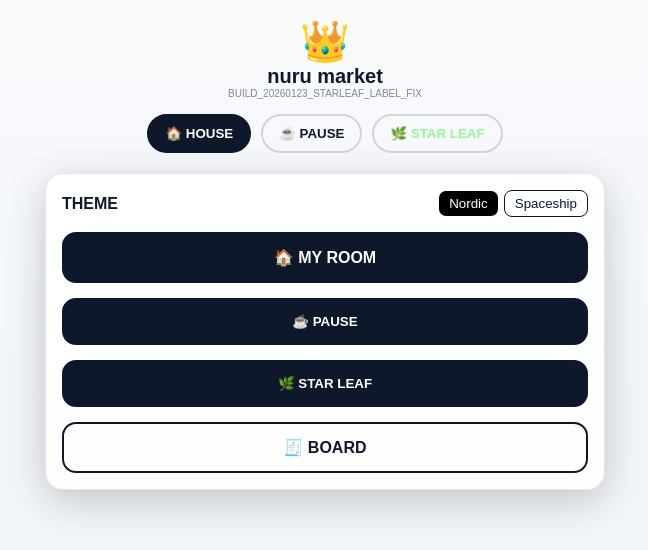
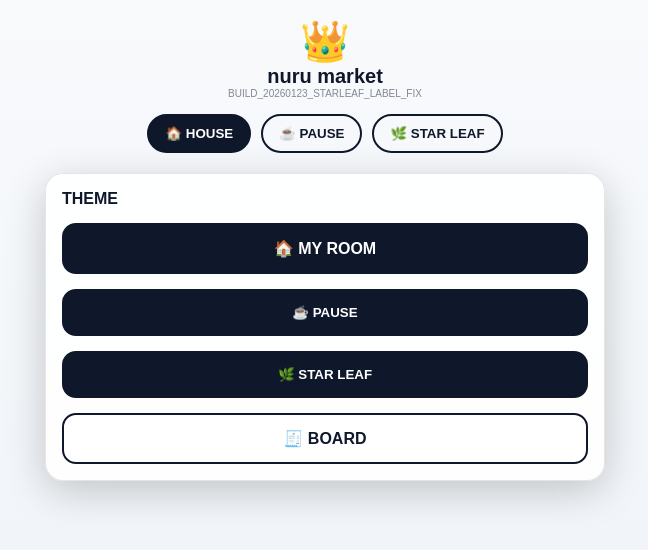
Before and after one commit to kan0601g-maker/pause-pwa, a Next.js app: page / in a window 1280 px wide. Shown: the top 550 px of the page, without its empty margins (315-963 px from the left). Built offline with nearby package versions, Linux system fonts and the light colour scheme.

Commit message:
Update page.js

```diff
--- a/app/page.js
+++ b/app/page.js
@@ -6,128 +6,41 @@ import { useMemo, useRef, useState } from "react";
 export default function Page() {
   const BUILD_TAG = "BUILD_20260123_STARLEAF_LABEL_FIX";
 
-  // 画面キー：HOUSE / PAUSE / STARLEAF
   const [screen, setScreen] = useState("HOUSE");
   const [houseTheme, setHouseTheme] = useState("Nordic");
 
-  // STAR LEAF 演出：idle -> opening -> scanning -> ready
   const [starleafPhase, setStarleafPhase] = useState("idle");
   const [crawlKey, setCrawlKey] = useState(0);
 
   const tOpenRef = useRef(null);
   const tReadyRef = useRef(null);
 
-  // 音（WebAudio）
-  const audioCtxRef = useRef(null);
-  const playingRef = useRef(false);
-
-  const OPENING_MS = 9500; // 8〜12秒帯
-  const SCANNING_MS = 2000;
-
-  const openingLines = [
-    "遠い遠い、静かな海の底。",
-    "光の届かない場所で、芽吹きは始まった。",
-    "",
-    "STAR LEAF —— それは“語り”が育つ森。",
-    "言葉が、潮のように満ち引きする場所。",
-    "",
-    "あなたは今、入口に立っている。",
-    "始めるのは、いつでもいい。",
-  ];
-
   const clearStarleafTimers = () => {
-    if (tOpenRef.current) {
-      clearTimeout(tOpenRef.current);
+    if (tOpenRef.current) clearTimeout(tOpenRef.current);
+    if (tReadyRef.current) clearTimeout(tReadyRef.current);
     tOpenRef.current = null;
-    }
-    if (tReadyRef.current) {
-      clearTimeout(tReadyRef.current);
     tReadyRef.current = null;
-    }
   };
 
-  const stopTheme = () => {
-    try {
-      playingRef.current = false;
-      const ctx = audioCtxRef.current;
-      if (ctx && ctx.state === "running") ctx.suspend();
-    } catch {}
-  };
-
-  const playTheme = () => {
-    try {
-      if (playingRef.current) return;
-      const AudioContext = window.AudioContext || window.webkitAudioContext;
-      const ctx = audioCtxRef.current || new AudioContext();
-      audioCtxRef.current = ctx;
-      if (ctx.state === "suspended") ctx.resume();
-      playingRef.current = true;
-
-      const master = ctx.createGain();
-      master.gain.value = 0.06;
-      master.connect(ctx.destination);
-
-      const startAt = ctx.currentTime + 0.02;
-
-      const makeTone = (freq, t, dur, type = "sine", gain = 0.9) => {
-        const o = ctx.createOscillator();
-        const g = ctx.createGain();
-        o.type = type;
-        o.frequency.setValueAtTime(freq, t);
-        g.gain.setValueAtTime(0.0001, t);
-        g.gain.exponentialRampToValueAtTime(gain, t + 0.01);
-        g.gain.exponentialRampToValueAtTime(0.0001, t + dur);
-        o.connect(g);
-        g.connect(master);
-        o.start(t);
-        o.stop(t + dur + 0.02);
-      };
-
-      const pattern = [
-        { f: 440, dt: 0.0, d: 0.28, type: "sawtooth", g: 0.55 },
-        { f: 330, dt: 0.32, d: 0.38, type: "sawtooth", g: 0.55 },
-        { f: 392, dt: 0.78, d: 0.26, type: "sawtooth", g: 0.5 },
-        { f: 110, dt: 0.0, d: 0.55, type: "triangle", g: 0.35 },
-        { f: 98, dt: 0.62, d: 0.55, type: "triangle", g: 0.35 },
-      ];
-
-      const loopLen = 1.2;
-      const loops = Math.ceil(OPENING_MS / 1000 / loopLen);
-      for (let i = 0; i < loops; i++) {
-        const baseT = startAt + i * loopLen;
-        for (const p of pattern) makeTone(p.f, baseT + p.dt, p.d, p.type, p.g);
+  function goScreen(next) {
+    clearStarleafTimers();
+    setStarleafPhase("idle");
+    setScreen(next);
   }
 
-      window.setTimeout(() => stopTheme(), OPENING_MS + 200);
-    } catch {}
-  };
-
-  const startOpening = () => {
-    clearStarleafTimers();
-    setStarleafPhase("opening");
-    setCrawlKey((v) => v + 1);
-    playTheme();
-    tOpenRef.current = setTimeout(() => setStarleafPhase("scanning"), OPENING_MS);
-    tReadyRef.current = setTimeout(() => {
-      setStarleafPhase("ready");
-      stopTheme();
-    }, OPENING_MS + SCANNING_MS);
-  };
-
-  const skipToScanning = () => {
-    clearStarleafTimers();
-    stopTheme();
-    setStarleafPhase("scanning");
-    tReadyRef.current = setTimeout(() => setStarleafPhase("ready"), SCANNING_MS);
-  };
-
-  const theme = useMemo(() => (screen !== "HOUSE" ? "plain" : houseTheme), [screen, houseTheme]);
+  const theme = useMemo(
+    () => (screen !== "HOUSE" ? "plain" : houseTheme),
+    [screen, houseTheme]
+  );
 
   const bg = (() => {
     if (screen === "PAUSE") return { background: "#ffffff", color: "#111827" };
     if (screen === "STARLEAF") return { background: "#050807", color: "#9AF59A" };
     if (theme === "Nordic") {
-      return { background: "linear-gradient(180deg, #f8fafc 0%, #eef2f7 100%)", color: "#0f172a" };
+      return {
+        background: "linear-gradient(180deg, #f8fafc 0%, #eef2f7 100%)",
+        color: "#0f172a",
+      };
     }
     return {
       background:
@@ -141,100 +54,70 @@ export default function Page() {
     margin: "0 auto",
     borderRadius: 18,
     padding: 16,
-    boxSizing: "border-box", // 念のため明示（親でもズレにくくする）
-    overflow: "hidden",
-    border: screen === "PAUSE" || theme === "Nordic" ? "1px solid rgba(0,0,0,0.1)" : "1px solid rgba(255,255,255,0.15)",
-    background: screen === "PAUSE" || theme === "Nordic" ? "rgba(255,255,255,0.9)" : "rgba(12, 18, 36, 0.75)",
+    boxSizing: "border-box",
+    border: "1px solid rgba(0,0,0,0.1)",
+    background: "rgba(255,255,255,0.9)",
     boxShadow: "0 10px 40px rgba(0,0,0,0.2)",
-    backdropFilter: "blur(10px)",
   };
 
-  const btn = (variant = "solid") => {
-    const common = {
-      display: "inline-flex",
+  /** 🔴 ここが修正ポイント */
+  const btn = (variant = "solid") => ({
+    display: "flex",
     alignItems: "center",
     justifyContent: "center",
-      gap: 8,
     width: "100%",
     padding: "14px",
     borderRadius: 14,
     fontWeight: 700,
     textDecoration: "none",
     cursor: "pointer",
-      border: "2px solid",
-      boxSizing: "border-box", // ★はみ出し対策の本丸（border込みで幅計算させる）
-    };
+    border: "2px solid #0f172a",
+    boxSizing: "border-box", // ← これが無いと必ずはみ出す
+    background: variant === "ghost" ? "#fff" : "#0f172a",
+    color: variant === "ghost" ? "#0f172a" : "#fff",
+  });
 
-    if (screen === "PAUSE") {
-      return {
-        ...common,
-        background: variant === "ghost" ? "transparent" : "#111827",
-        borderColor: "#111827",
-        color: variant === "ghost" ? "#111827" : "#fff",
-      };
-    }
-
-    if (screen === "STARLEAF") {
-      return {
-        ...common,
-        background: variant === "ghost" ? "transparent" : "rgba(154, 245, 154, 0.20)",
-        borderColor: "rgba(154, 245, 154, 0.55)",
-        color: "#9AF59A",
-      };
-    }
-
-    return {
-      ...common,
-      background: variant === "ghost" ? "transparent" : theme === "Nordic" ? "#0f172a" : "rgba(230, 238, 252, 0.2)",
-      borderColor: theme === "Nordic" ? "#0f172a" : "rgba(230, 238, 252, 0.4)",
-      color: variant === "ghost" ? (theme === "Nordic" ? "#0f172a" : "#e6eefc") : theme === "Nordic" ? "#fff" : "#e6eefc",
-    };
-  };
-
-  const topTabStyle = (active, isStar) => ({
+  const topTabStyle = (active) => ({
     padding: "10px 16px",
     borderRadius: 999,
     fontWeight: 700,
     cursor: "pointer",
-    border: "2px solid",
-    boxSizing: "border-box",
-    borderColor: active ? (theme === "Nordic" ? "#0f172a" : "#9AF59A") : "rgba(128,128,128,0.3)",
-    background: active ? (theme === "Nordic" ? "#0f172a" : "rgba(255,255,255,0.2)") : "transparent",
-    color: active ? (theme === "Nordic" ? "#fff" : "#fff") : isStar ? "#9AF59A" : "inherit",
+    border: "2px solid #0f172a",
+    background: active ? "#0f172a" : "transparent",
+    color: active ? "#fff" : "#0f172a",
   });
 
-  function goScreen(next) {
-    clearStarleafTimers();
-    stopTheme();
-    setStarleafPhase("idle");
-    setScreen(next);
-  }
-
   return (
-    <main style={{ minHeight: "100dvh", padding: 18, boxSizing: "border-box", fontFamily: "sans-serif", ...bg }}>
-      <style>{`
-        @keyframes crawlUp {
-          0%   { transform: translateY(80%);  opacity: 0; }
-          10%  { opacity: 1; }
-          90%  { opacity: 1; }
-          100% { transform: translateY(-120%); opacity: 0; }
-        }
-      `}</style>
-
+    <main
+      style={{
+        minHeight: "100dvh",
+        padding: 18,
+        fontFamily: "sans-serif",
+        boxSizing: "border-box",
+        ...bg,
+      }}
+    >
       <div style={{ maxWidth: 560, margin: "0 auto" }}>
         <header style={{ textAlign: "center", marginBottom: 20 }}>
           <div style={{ fontSize: 40 }}>👑</div>
           <div style={{ fontSize: 20, fontWeight: 900 }}>nuru market</div>
           <div style={{ fontSize: 10, opacity: 0.5 }}>{BUILD_TAG}</div>
 
-          <div style={{ marginTop: 15, display: "flex", gap: 10, justifyContent: "center", flexWrap: "wrap" }}>
-            <button onClick={() => goScreen("HOUSE")} style={topTabStyle(screen === "HOUSE", false)}>
+          <div
+            style={{
+              marginTop: 15,
+              display: "flex",
+              gap: 10,
+              justifyContent: "center",
+            }}
+          >
+            <button onClick={() => goScreen("HOUSE")} style={topTabStyle(screen === "HOUSE")}>
               🏠 HOUSE
             </button>
-            <button onClick={() => goScreen("PAUSE")} style={topTabStyle(screen === "PAUSE", false)}>
+            <button onClick={() => goScreen("PAUSE")} style={topTabStyle(screen === "PAUSE")}>
               ☕ PAUSE
             </button>
-            <button onClick={() => goScreen("STARLEAF")} style={topTabStyle(screen === "STARLEAF", true)}>
+            <button onClick={() => goScreen("STARLEAF")} style={topTabStyle(screen === "STARLEAF")}>
               🌿 STAR LEAF
             </button>
           </div>
@@ -243,37 +126,7 @@ export default function Page() {
         <section style={panelStyle}>
           {screen === "HOUSE" && (
             <div style={{ display: "grid", gap: 15 }}>
-              <div style={{ display: "flex", justifyContent: "space-between", alignItems: "center" }}>
-                <span style={{ fontWeight: 900 }}>THEME</span>
-                <div style={{ display: "flex", gap: 5 }}>
-                  <button
-                    onClick={() => setHouseTheme("Nordic")}
-                    style={{
-                      padding: "5px 10px",
-                      borderRadius: 8,
-                      border: "1px solid",
-                      boxSizing: "border-box",
-                      background: houseTheme === "Nordic" ? "#000" : "transparent",
-                      color: houseTheme === "Nordic" ? "#fff" : "inherit",
-                    }}
-                  >
-                    Nordic
-                  </button>
-                  <button
-                    onClick={() => setHouseTheme("Spaceship")}
-                    style={{
-                      padding: "5px 10px",
-                      borderRadius: 8,
-                      border: "1px solid",
-                      boxSizing: "border-box",
-                      background: houseTheme === "Spaceship" ? "#fff" : "transparent",
-                      color: houseTheme === "Spaceship" ? "#000" : "inherit",
-                    }}
-                  >
-                    Spaceship
-                  </button>
-                </div>
-              </div>
+              <div style={{ fontWeight: 900 }}>THEME</div>
 
               <Link href="/my-room" style={btn()}>
                 🏠 MY ROOM
@@ -289,113 +142,6 @@ export default function Page() {
               </Link>
             </div>
           )}
-
-          {screen === "PAUSE" && (
-            <div style={{ display: "grid", gap: 12 }}>
-              <div style={{ fontWeight: 900 }}>☕ PAUSE ROOMS</div>
-              <Link href="/board" style={btn("ghost")}>
-                🧾 /board
-              </Link>
-              <Link href="/rooms/yottemita" style={btn("ghost")}>
-                /rooms/yottemita
-              </Link>
-              <Link href="/rooms/poem" style={btn("ghost")}>
-                /rooms/poem
-              </Link>
-              <button onClick={() => goScreen("HOUSE")} style={btn()}>
-                🏠 HOUSEに戻る
-              </button>
-            </div>
-          )}
-
-          {screen === "STARLEAF" && (
-            <div style={{ display: "grid", gap: 15 }}>
-              <div style={{ fontWeight: 900, color: "#9AF59A" }}>🌿 STAR LEAF DECK</div>
-
-              {/* 常時表示（phaseに関係なく表示） */}
-              <button onClick={startOpening} style={btn()}>
-                ▶ テロップ開始（BGM）
-              </button>
-              <Link href="/rooms/starleaf" style={btn("ghost")}>
-                🎮 ゲーム開始（/rooms/starleaf）
-              </Link>
-
-              {starleafPhase === "opening" && (
-                <div
-                  style={{
-                    height: 250,
-                    background: "#000",
-                    position: "relative",
-                    overflow: "hidden",
-                    borderRadius: 15,
-                    border: "2px solid #9AF59A",
-                    boxSizing: "border-box",
-                  }}
-                >
-                  <div
-                    key={crawlKey}
-                    style={{
-                      position: "absolute",
-                      width: "100%",
-                      textAlign: "center",
-                      color: "#F6D34A",
-                      animation: `crawlUp ${OPENING_MS}ms linear forwards`,
-                      padding: 20,
-                      boxSizing: "border-box",
-                    }}
-                  >
-                    <div style={{ fontSize: 20, fontWeight: 900 }}>EPISODE: NEW BREATH</div>
-                    <div style={{ marginTop: 20, fontSize: 14, lineHeight: 1.6 }}>
-                      {openingLines.map((l, i) => (
-                        <div key={i}>{l || <br />}</div>
-                      ))}
-                    </div>
-                  </div>
-
-                  <button
-                    onClick={skipToScanning}
-                    style={{
-                      position: "absolute",
-                      top: 10,
-                      right: 10,
-                      background: "rgba(154,245,154,0.30)",
-                      color: "#9AF59A",
-                      border: "1px solid",
-                      borderRadius: 6,
-                      padding: "6px 10px",
-                      cursor: "pointer",
-                      fontWeight: 800,
-                      boxSizing: "border-box",
-                    }}
-                  >
-                    SKIP
-                  </button>
-                </div>
-              )}
-
-              {starleafPhase === "scanning" && <div style={{ textAlign: "center", padding: 20 }}>📡 SCANNING...</div>}
-
-              {starleafPhase === "ready" && (
-                <div style={{ display: "grid", gap: 10 }}>
-                  <div style={{ textAlign: "center", fontWeight: 900 }}>✅ READY</div>
-                  <Link href="/rooms/starleaf" style={btn()}>
-                    🗣️ STAR LEAFを語る部屋へ
-                  </Link>
-                  <button onClick={() => goScreen("HOUSE")} style={btn("ghost")}>
-                    🏠 ヌルマーケット（HOUSE）へ戻る
-                  </button>
-                </div>
-              )}
-
-              {starleafPhase === "idle" && (
-                <div style={{ fontSize: 12, opacity: 0.8, lineHeight: 1.6 }}>
-                  黒背景・緑文字。ここは演出デッキ。
-                  <br />
-                  ※ 雑談は /rooms/echo、世界観は /rooms/starleaf
-                </div>
-              )}
-            </div>
-          )}
         </section>
       </div>
     </main>
```
Lines whose indentation alone changed are shown as unchanged.
